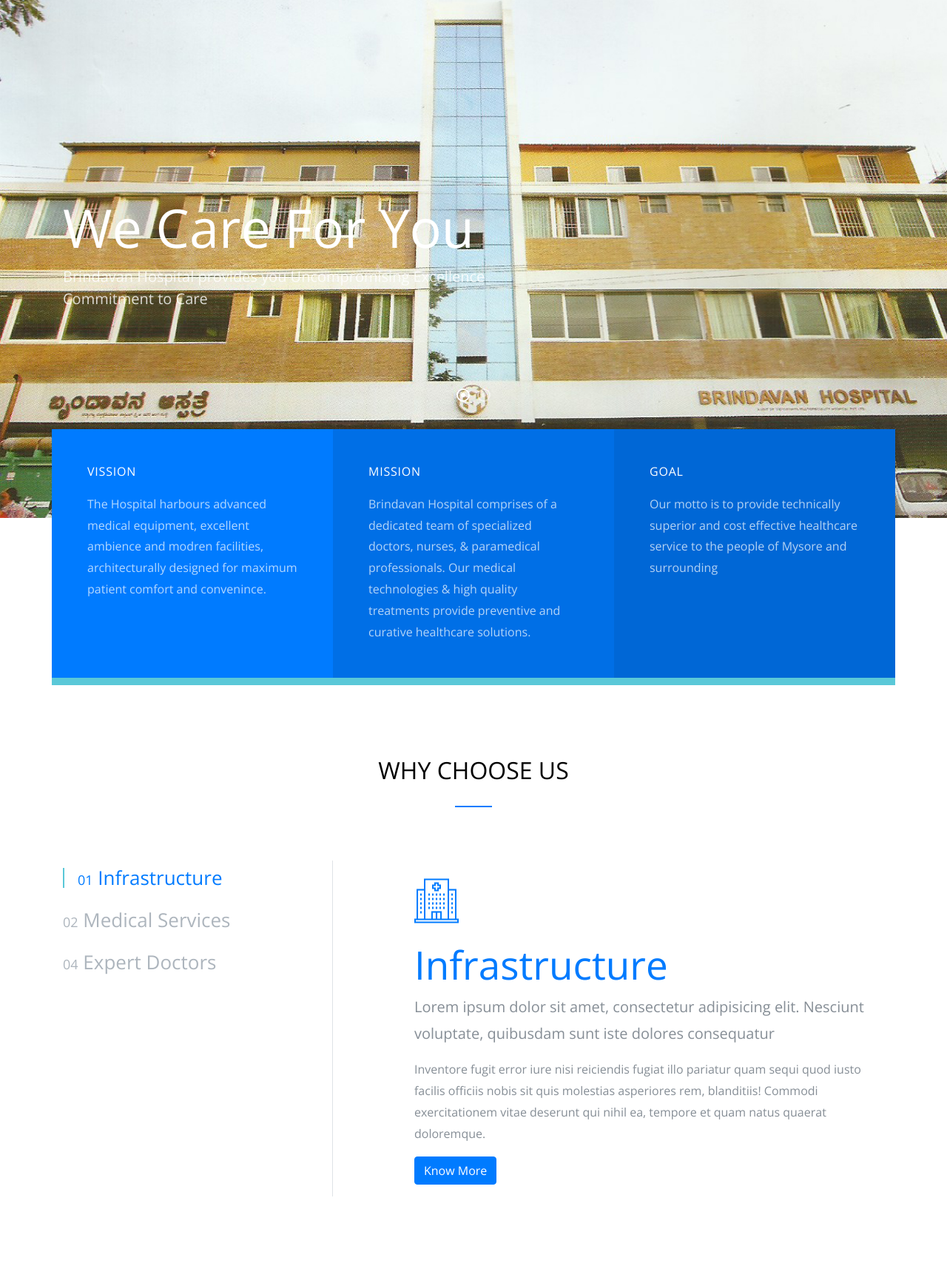
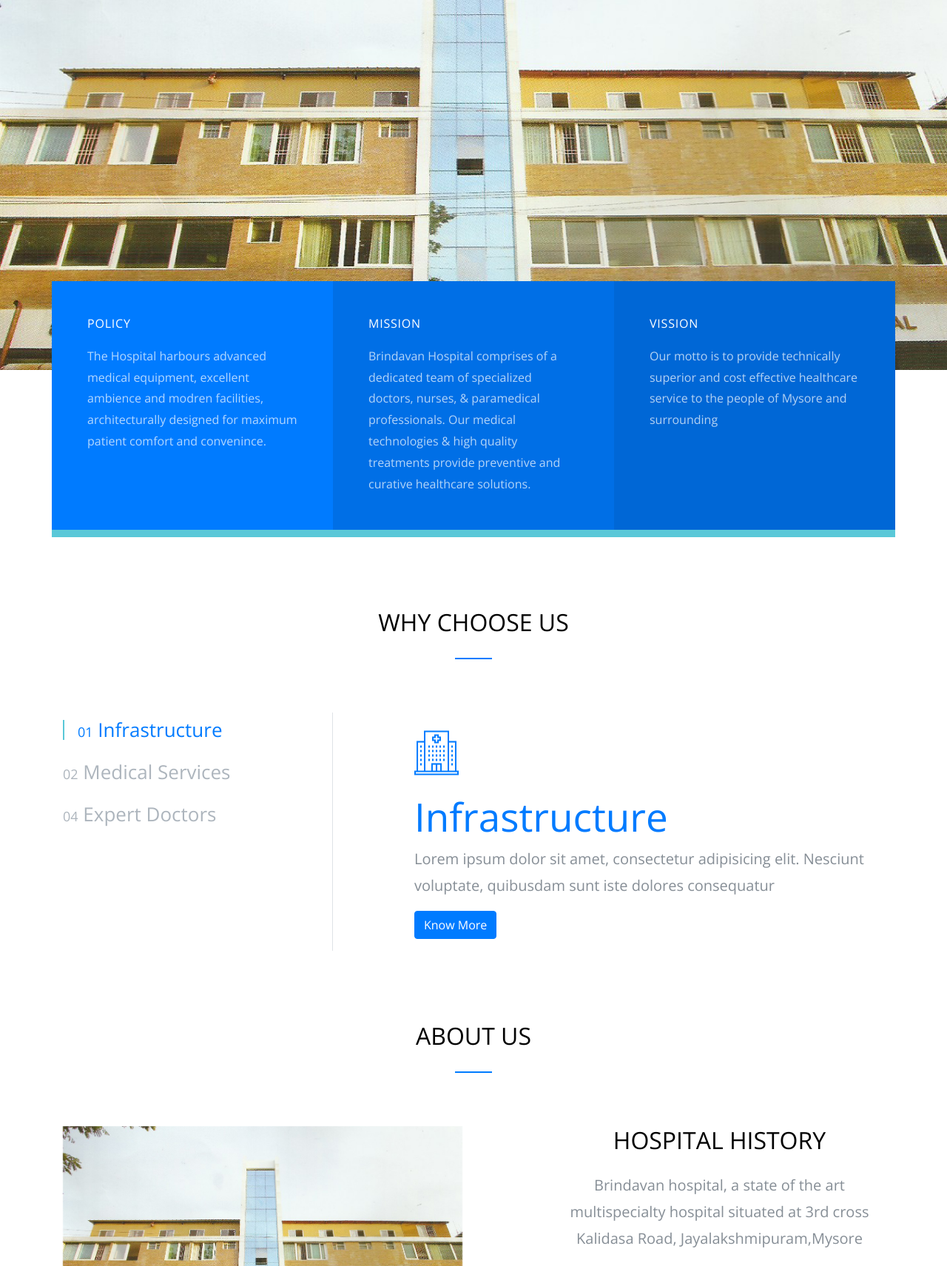
Before and after one commit to yadhun/hospital, a PHP site: page / in a window 1280 px wide. Shown: the part 127-1838 px from the top of the page at 74% size. Run offline with PHP 8.4, Linux system fonts and the light colour scheme; some libraries are stand-ins or nearby versions; some web fonts are replaced.

Commit message:
Add files via upload

```diff
--- a/index.php
+++ b/index.php
@@ -65,26 +65,14 @@
     </header>
     <!-- END header -->
 
-    <section class="home-slider owl-carousel">
+    <section class="home-slider inner-page owl-carousel">
       <div class="slider-item" style="background-image: url('img/hospital.jpg');">
 
         <div class="container">
           <div class="row slider-text align-items-center">
             <div class="col-md-7 col-sm-12 element-animate">
-              <h1>We Care For You</h1>
-              <p>Brindavan Hospital provides you Uncompromising Excellence Commitment to Care</p>
-            </div>
-          </div>
-        </div>
 
-      </div>
 
-      <div class="slider-item" style="background-image: url('img/hospital.jpg');">
-        <div class="container">
-          <div class="row slider-text align-items-center">
-            <div class="col-md-7 col-sm-12 element-animate">
-              <h1>We Provide Health Care Solutions</h1>
-              <p>Walk through our expansive infrastructure with a single click <a href="amenities.php" class="btn btn-primary">Learn More</a></p>
             </div>
           </div>
         </div>
@@ -92,14 +80,13 @@
       </div>
 
     </section>
-    <!-- END slider -->
 
 
     <section class="container home-feature mb-5">
       <div class="row">
         <div class="col-md-4 p-0 one-col element-animate">
           <div class="col-inner p-xl-5 p-lg-5 p-md-4 p-sm-4 p-4">
-            <h2>Vission</h2>
+            <h2>Policy</h2>
             <p>The Hospital harbours advanced medical equipment, excellent ambience and modren facilities, architecturally designed for maximum patient comfort and convenince. </p>
           </div>
 
@@ -113,7 +100,7 @@
         </div>
         <div class="col-md-4 p-0 three-col element-animate">
           <div class="col-inner p-xl-5 p-lg-5 p-md-4 p-sm-4 p-4">
-            <h2>Goal</h2>
+            <h2>Vission</h2>
             <p>Our motto is to provide technically superior and cost effective healthcare service to the people of Mysore and surrounding</p>
           </div>
 
@@ -144,14 +131,14 @@
                 <span class="icon flaticon-hospital"></span>
                 <h2 class="text-primary">Infrastructure</h2>
                 <p class="lead">Lorem ipsum dolor sit amet, consectetur adipisicing elit. Nesciunt voluptate, quibusdam sunt iste dolores consequatur</p>
-                <p>Inventore fugit error iure nisi reiciendis fugiat illo pariatur quam sequi quod iusto facilis officiis nobis sit quis molestias asperiores rem, blanditiis! Commodi exercitationem vitae deserunt qui nihil ea, tempore et quam natus quaerat doloremque.</p>
+
                 <p><a href="amenities.php" class="btn btn-primary">Know More</a></p>
               </div>
               <div class="tab-pane fade" id="v-pills-profile" role="tabpanel" aria-labelledby="v-pills-profile-tab">
                 <span class="icon flaticon-first-aid-kit"></span>
                 <h2 class="text-primary">Medical Services</h2>
                 <p class="lead">Lorem ipsum dolor sit amet, consectetur adipisicing elit. Nesciunt voluptate, quibusdam sunt iste dolores consequatur</p>
-                <p>Inventore fugit error iure nisi reiciendis fugiat illo pariatur quam sequi quod iusto facilis officiis nobis sit quis molestias asperiores rem, blanditiis! Commodi exercitationem vitae deserunt qui nihil ea, tempore et quam natus quaerat doloremque.</p>
+
                 <p><a href="medical_services.php" class="btn btn-primary">Know More</a></p>
               </div>
 
@@ -159,7 +146,7 @@
                 <span class="icon flaticon-doctor"></span>
                 <h2 class="text-primary">Expert Doctors</h2>
                 <p class="lead">Lorem ipsum dolor sit amet, consectetur adipisicing elit. Nesciunt voluptate, quibusdam sunt iste dolores consequatur</p>
-                <p>Inventore fugit error iure nisi reiciendis fugiat illo pariatur quam sequi quod iusto facilis officiis nobis sit quis molestias asperiores rem, blanditiis! Commodi exercitationem vitae deserunt qui nihil ea, tempore et quam natus quaerat doloremque.</p>
+
                 <p><a href="doctors.php" class="btn btn-primary">Know More</a></p>
               </div>
             </div>
```
Also changed, not shown: amenities.php (+2 -14 lines), contact.php (+7 -7 lines), medical_services.php (line endings or trailing spaces).
